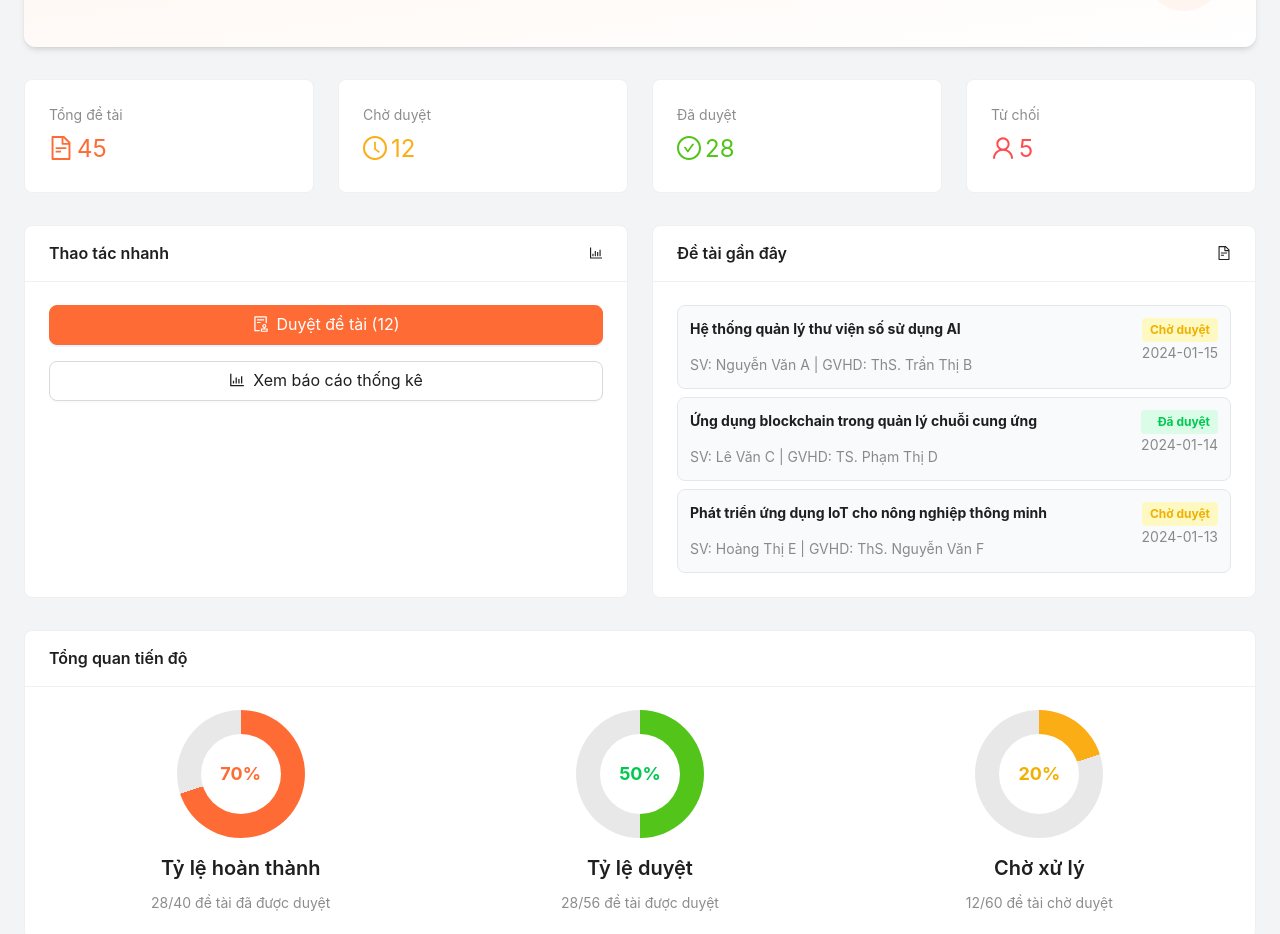
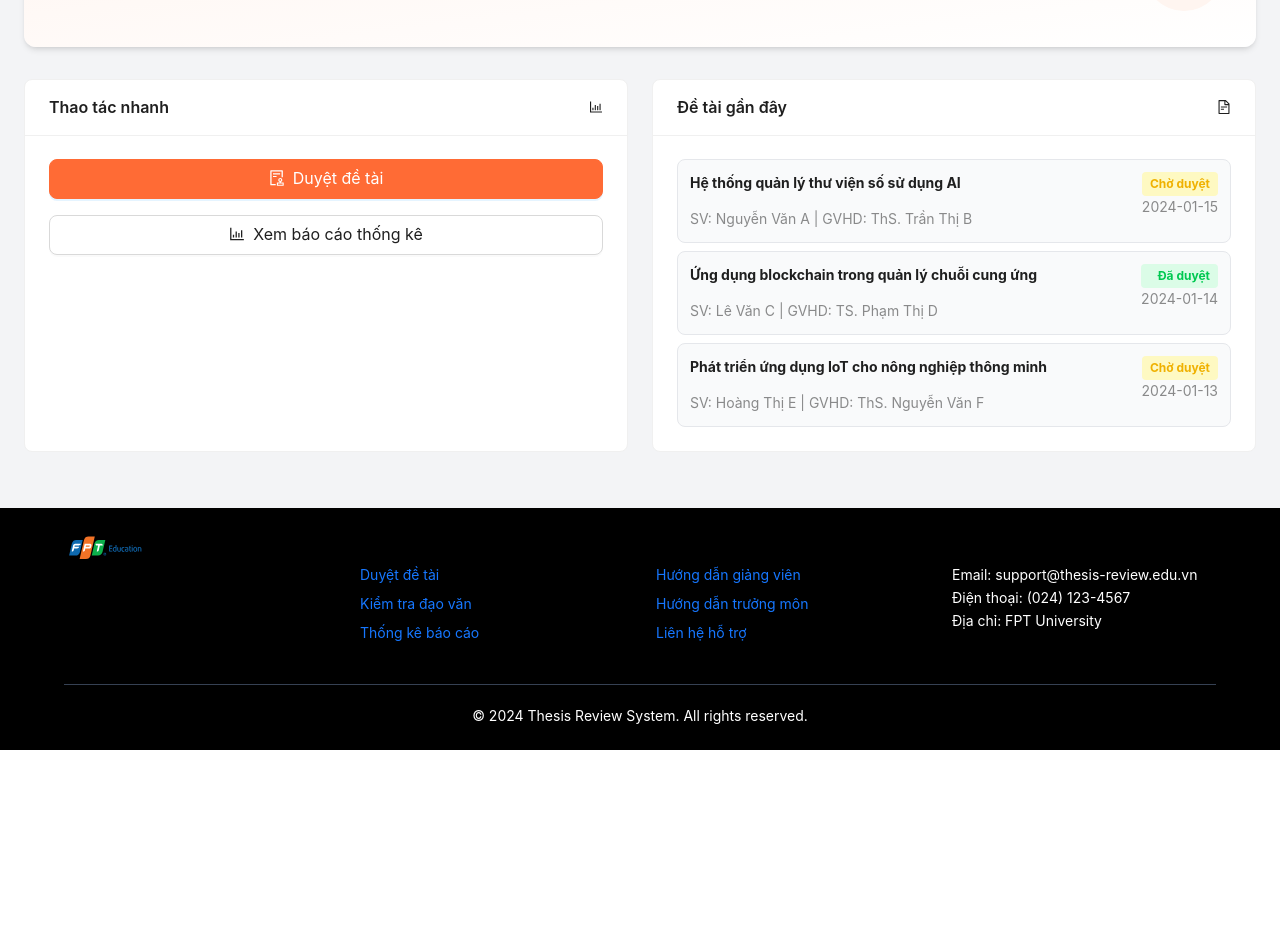
Before and after one commit to TommyCooler/Graduation-Thesis-Management, a Next.js app in the folder fe/: page /head-of-department/dashboard in a window 1280 px wide. Shown: the part 194-1128 px from the top of the page. After the commit the page ends 944 px from the top, so only its background shows below. Built offline with nearby package versions, Linux system fonts and the light colour scheme.

Commit message:
fix: remove statistic board and the priority of thesis in dashboard and review page

```diff
--- a/fe/src/app/head-of-department/dashboard/page.tsx
+++ b/fe/src/app/head-of-department/dashboard/page.tsx
@@ -25,12 +25,7 @@ interface Thesis {
 }
 
 export default function HeadOfDepartmentDashboard() {
-  const stats = {
-    totalTheses: 45,
-    pendingReview: 12,
-    approved: 28,
-    rejected: 5,
-  };
+
 
   const recentTheses: Thesis[] = [
     {
@@ -82,49 +77,6 @@ export default function HeadOfDepartmentDashboard() {
             </div>
           </div>
 
-          {/* Statistics Cards */}
-          <Row gutter={[24, 24]} className="mb-8">
-            <Col xs={24} sm={12} lg={6}>
-              <Card>
-                <Statistic
-                  title="Tổng đề tài"
-                  value={stats.totalTheses}
-                  prefix={<FileTextOutlined className="text-[#ff6b35]" />}
-                  valueStyle={{ color: '#ff6b35' }}
-                />
-              </Card>
-            </Col>
-            <Col xs={24} sm={12} lg={6}>
-              <Card>
-                <Statistic
-                  title="Chờ duyệt"
-                  value={stats.pendingReview}
-                  prefix={<ClockCircleOutlined className="text-yellow-500" />}
-                  valueStyle={{ color: '#faad14' }}
-                />
-              </Card>
-            </Col>
-            <Col xs={24} sm={12} lg={6}>
-              <Card>
-                <Statistic
-                  title="Đã duyệt"
-                  value={stats.approved}
-                  prefix={<CheckCircleOutlined className="text-green-500" />}
-                  valueStyle={{ color: '#52c41a' }}
-                />
-              </Card>
-            </Col>
-            <Col xs={24} sm={12} lg={6}>
-              <Card>
-                <Statistic
-                  title="Từ chối"
-                  value={stats.rejected}
-                  prefix={<UserOutlined className="text-red-500" />}
-                  valueStyle={{ color: '#ff4d4f' }}
-                />
-              </Card>
-            </Col>
-          </Row>
 
           {/* Quick Actions */}
           <Row gutter={[24, 24]} className="mb-8">
@@ -142,7 +94,7 @@ export default function HeadOfDepartmentDashboard() {
                       className="w-full h-12 bg-[#ff6b35] border-[#ff6b35]"
                       icon={<AuditOutlined />}
                     >
-                      Duyệt đề tài ({stats.pendingReview})
+                      Duyệt đề tài
                     </Button>
                   </Link>
 
@@ -203,50 +155,6 @@ export default function HeadOfDepartmentDashboard() {
             </Col>
           </Row>
 
-          {/* Progress Overview */}
-          <Card title="Tổng quan tiến độ">
-            <Row gutter={[16, 16]}>
-              <Col xs={24} md={8}>
-                <div className="text-center">
-                  <div className="w-32 h-32 rounded-full mx-auto mb-4 flex items-center justify-center relative bg-conic-gradient">
-                    <div className="w-20 h-20 rounded-full bg-white flex items-center justify-center text-lg font-bold text-[#ff6b35]">
-                      70%
-                    </div>
-                  </div>
-                  <Title level={4} className="m-0">
-                    Tỷ lệ hoàn thành
-                  </Title>
-                  <AntText type="secondary">28/40 đề tài đã được duyệt</AntText>
-                </div>
-              </Col>
-              <Col xs={24} md={8}>
-                <div className="text-center">
-                  <div className="w-32 h-32 rounded-full mx-auto mb-4 flex items-center justify-center relative bg-conic-gradient-approved">
-                    <div className="w-20 h-20 rounded-full bg-white flex items-center justify-center text-lg font-bold text-green-500">
-                      50%
-                    </div>
-                  </div>
-                  <Title level={4} className="m-0">
-                    Tỷ lệ duyệt
-                  </Title>
-                  <AntText type="secondary">28/56 đề tài được duyệt</AntText>
-                </div>
-              </Col>
-              <Col xs={24} md={8}>
-                <div className="text-center">
-                  <div className="w-32 h-32 rounded-full mx-auto mb-4 flex items-center justify-center relative bg-conic-gradient-pending">
-                    <div className="w-20 h-20 rounded-full bg-white flex items-center justify-center text-lg font-bold text-yellow-500">
-                      20%
-                    </div>
-                  </div>
-                  <Title level={4} className="m-0">
-                    Chờ xử lý
-                  </Title>
-                  <AntText type="secondary">12/60 đề tài chờ duyệt</AntText>
-                </div>
-              </Col>
-            </Row>
-          </Card>
         </div>
       </Content>
 
--- a/fe/src/app/head-of-department/thesis-review/page.tsx
+++ b/fe/src/app/head-of-department/thesis-review/page.tsx
@@ -47,7 +47,6 @@ interface Thesis {
   department: string;
   submittedDate: string;
   status: 'pending' | 'approved' | 'rejected';
-  priority: 'high' | 'medium' | 'low';
   abstract: string;
   objectives: string[];
   methodology: string;
@@ -67,7 +66,6 @@ const mockTheses: Thesis[] = [
     department: 'Khoa Công nghệ thông tin',
     submittedDate: '2024-01-15',
     status: 'pending',
-    priority: 'high',
     abstract: 'Đề tài nghiên cứu về việc ứng dụng trí tuệ nhân tạo và machine learning trong việc quản lý thư viện số, giúp tự động hóa quy trình phân loại, tìm kiếm và đề xuất tài liệu cho người dùng.',
     objectives: [
       'Xây dựng hệ thống quản lý thư viện số hiện đại',
@@ -93,7 +91,6 @@ const mockTheses: Thesis[] = [
     department: 'Khoa Công nghệ thông tin',
     submittedDate: '2024-01-14',
     status: 'pending',
-    priority: 'medium',
     abstract:
       'Nghiên cứu ứng dụng công nghệ blockchain để tạo ra hệ thống minh bạch và đáng tin cậy trong quản lý chuỗi cung ứng nông sản từ sản xuất đến tiêu dùng.',
     objectives: [
@@ -120,7 +117,6 @@ const mockTheses: Thesis[] = [
     department: 'Khoa Công nghệ thông tin',
     submittedDate: '2024-01-13',
     status: 'approved',
-    priority: 'low',
     abstract:
       'Xây dựng hệ thống IoT để giám sát và điều khiển tự động các yếu tố môi trường trong nông nghiệp như độ ẩm, nhiệt độ, ánh sáng và dinh dưỡng đất.',
     objectives: [
@@ -144,7 +140,6 @@ export default function ThesisReviewPage() {
   const [isModalVisible, setIsModalVisible] = useState(false);
   const [searchText, setSearchText] = useState('');
   const [statusFilter, setStatusFilter] = useState('all');
-  const [priorityFilter, setPriorityFilter] = useState('all');
   const [form] = Form.useForm();
 
   // Filter data based on search and filters
@@ -154,9 +149,8 @@ export default function ThesisReviewPage() {
       thesis.student.toLowerCase().includes(searchText.toLowerCase()) ||
       thesis.supervisor.toLowerCase().includes(searchText.toLowerCase());
     const matchesStatus = statusFilter === 'all' || thesis.status === statusFilter;
-    const matchesPriority = priorityFilter === 'all' || thesis.priority === priorityFilter;
 
-    return matchesSearch && matchesStatus && matchesPriority;
+    return matchesSearch && matchesStatus;
   });
 
   const handleViewDetails = (thesis: Thesis) => {
@@ -221,17 +215,6 @@ export default function ThesisReviewPage() {
       width: '12%',
     },
     {
-      title: 'Độ ưu tiên',
-      dataIndex: 'priority',
-      key: 'priority',
-      width: '12%',
-      render: (priority: 'high' | 'medium' | 'low') => {
-        const color = priority === 'high' ? 'red' : priority === 'medium' ? 'orange' : 'green';
-        const text = priority === 'high' ? 'Cao' : priority === 'medium' ? 'Trung bình' : 'Thấp';
-        return <Tag color={color}>{text}</Tag>;
-      },
-    },
-    {
       title: 'Trạng thái',
       dataIndex: 'status',
       key: 'status',
@@ -261,14 +244,6 @@ export default function ThesisReviewPage() {
     },
   ];
 
-  const getStatusStats = () => {
-    const pending = mockTheses.filter((t) => t.status === 'pending').length;
-    const approved = mockTheses.filter((t) => t.status === 'approved').length;
-    const rejected = mockTheses.filter((t) => t.status === 'rejected').length;
-    return { pending, approved, rejected };
-  };
-
-  const stats = getStatusStats();
 
   return (
     <Layout className="min-h-screen">
@@ -283,40 +258,6 @@ export default function ThesisReviewPage() {
             </Title>
             <Text type="secondary">Xem xét và đánh giá các đề tài khóa luận tốt nghiệp</Text>
           </div>
-
-          {/* Statistics */}
-          <Row gutter={[16, 16]} className="mb-6">
-            <Col xs={24} sm={8}>
-              <Card>
-                <Statistic
-                  title="Chờ duyệt"
-                  value={stats.pending}
-                  prefix={<ClockCircleOutlined className="text-yellow-500" />}
-                  valueStyle={{ color: '#faad14' }}
-                />
-              </Card>
-            </Col>
-            <Col xs={24} sm={8}>
-              <Card>
-                <Statistic
-                  title="Đã duyệt"
-                  value={stats.approved}
-                  prefix={<CheckCircleOutlined className="text-green-500" />}
-                  valueStyle={{ color: '#52c41a' }}
-                />
-              </Card>
-            </Col>
-            <Col xs={24} sm={8}>
-              <Card>
-                <Statistic
-                  title="Từ chối"
-                  value={stats.rejected}
-                  prefix={<CloseOutlined className="text-red-500" />}
-                  valueStyle={{ color: '#ff4d4f' }}
-                />
-              </Card>
-            </Col>
-          </Row>
 
           {/* Filters */}
           <Card className="mb-6">
@@ -342,19 +283,7 @@ export default function ThesisReviewPage() {
                   <Option value="rejected">Từ chối</Option>
                 </Select>
               </Col>
-              <Col xs={12} sm={8} md={4}>
-                <Select
-                  placeholder="Độ ưu tiên"
-                  value={priorityFilter}
-                  onChange={setPriorityFilter}
-                  className="w-full"
-                >
-                  <Option value="all">Tất cả</Option>
-                  <Option value="high">Cao</Option>
-                  <Option value="medium">Trung bình</Option>
-                  <Option value="low">Thấp</Option>
-                </Select>
-              </Col>
+
               <Col xs={24} sm={24} md={10}>
                 <Space>
                   <Button icon={<FilterOutlined />}>Lọc nâng cao</Button>
@@ -362,7 +291,6 @@ export default function ThesisReviewPage() {
                     onClick={() => {
                       setSearchText('');
                       setStatusFilter('all');
-                      setPriorityFilter('all');
                     }}
                   >
                     Xóa bộ lọc
```
